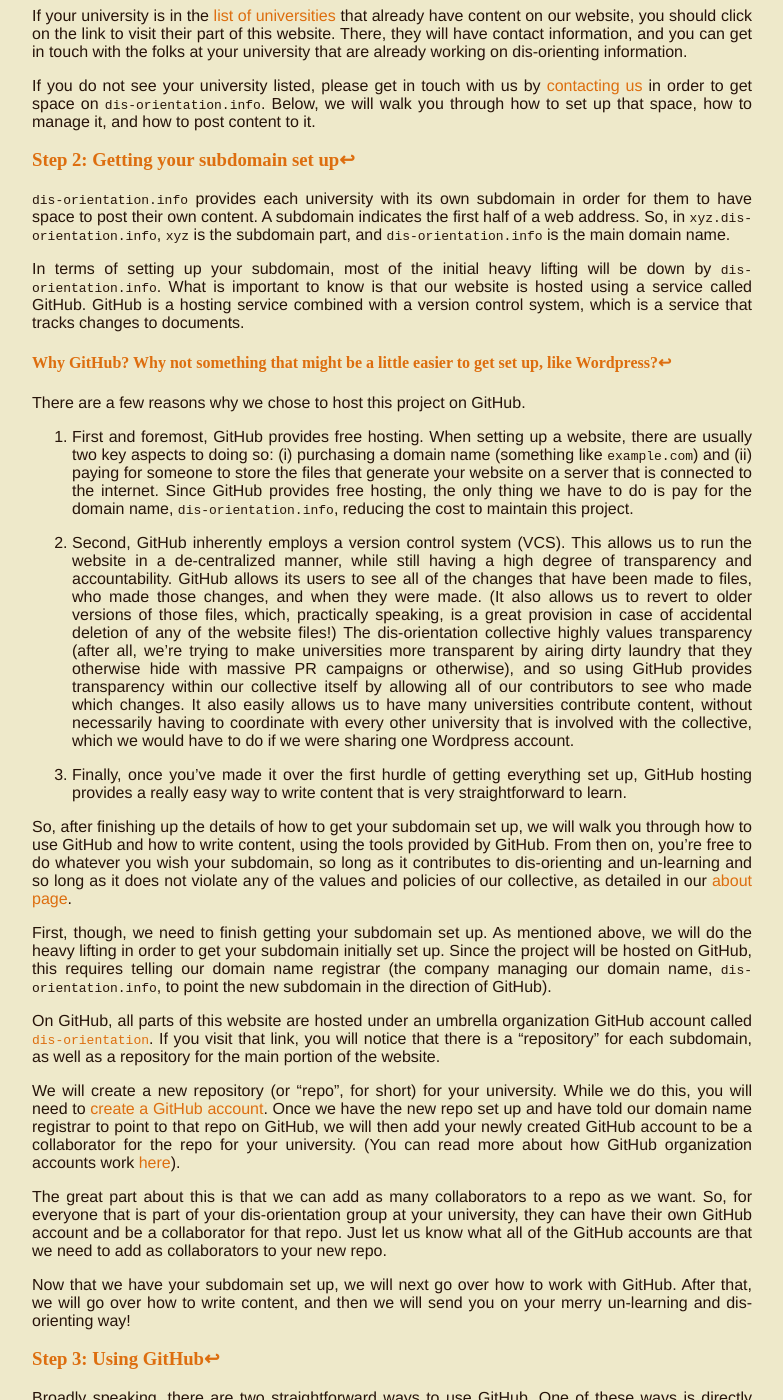
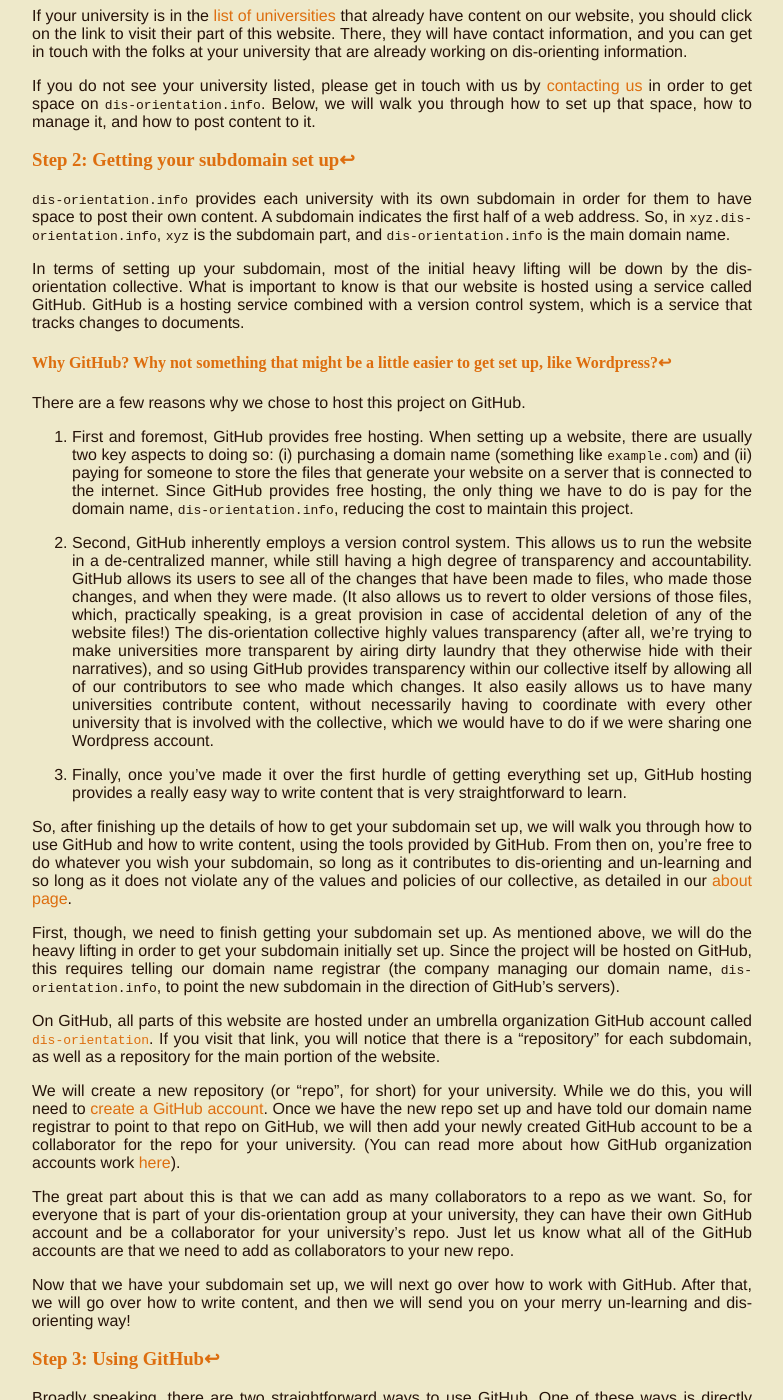
Before and after one commit to dis-orientation/dis-orientation.github.io, a Jekyll site: the page built from involved.md, in a window 1280 px wide and 1400 px high, scrolled down 842 px. Shown: the whole window, without its empty margins (248-1031 px from the left). Built offline with Jekyll 4.4.1, drawn with Linux system fonts in a browser that asks for light colours; Markdown is read by kramdown in place of the engine named in the settings; some of the changed text lies outside the part shown.

Commit message:
changed all instances of Disorientation to Dis-orientation collective and some other cleanup

```diff
--- a/_config.yml
+++ b/_config.yml
@@ -1,4 +1,4 @@
-name: "Disorientation collective"
+name: "Dis-orientation collective"
 description: "All the things you ought to know about universities"
 
 url: "http://dis-orientation.info"
--- a/_includes/header.html
+++ b/_includes/header.html
@@ -23,7 +23,7 @@
 
 			<div id="header-wrapper">
 
-				<div id="page-title"><table><tr><td class="left"><h1><a href="http://dis-orientation.info">Disorientation collective</a></h1></td><td class="right"><a href="https://twitter.com/dis_orientation"><img alt="twitter" width="40" src="/../images/twitter.png"></a></td></tr></table></div><!-- END page-title div-->
+				<div id="page-title"><table><tr><td class="left"><h1><a href="http://dis-orientation.info">Dis-orientation collective</a></h1></td><td class="right"><a href="https://twitter.com/dis_orientation"><img alt="twitter" width="40" src="/../images/twitter.png"></a></td></tr></table></div><!-- END page-title div-->
 
 				<div id="header">
 					<ul>
--- a/involved.md
+++ b/involved.md
@@ -3,11 +3,11 @@
 layout: default
 ---
 
-## Get Involved with `dis-orientation.info`
+## Get Involved with the dis-orientation collective
 
-Below, we aim to present a comprehensive guide as to how to get involved with `dis-orientation.info`.
+Below, we aim to present a comprehensive guide as to how to get involved with the dis-orientation collective.
 
-`dis-orientation.info` is a collaboration between individuals at a wide variety of universities. As such, the content on this website is not homogenous, though we are all committed to bringing to the fore systemic issues with universities by disrupting the normal narrative that unversities tell with dis-orienting information about our universitives. To learn more about us, you should read our [about page](http://dis-orientation.info/about).
+The dis-orientation collective and its web presence at `dis-orientation.info` is a collaboration between individuals at a wide variety of universities. As such, the content on this website is not homogenous. Although the content is not necessarily homogenous, we are all committed to bringing to the fore systemic issues with universities by disrupting the normal narrative that unversities tell with dis-orienting information. To learn more about us, you should read our [about page](http://dis-orientation.info/about).
 
 Below, we will focus on how to get involved if your university isn't already involved.
 
@@ -43,7 +43,7 @@
 
 `dis-orientation.info` provides each university with its own subdomain in order for them to have space to post their own content. A subdomain indicates the first half of a web address. So, in `xyz.dis-orientation.info`, `xyz` is the subdomain part, and `dis-orientation.info` is the main domain name.
 
-In terms of setting up your subdomain, most of the initial heavy lifting will be down by `dis-orientation.info`. What is important to know is that our website is hosted using a service called GitHub. GitHub is a hosting service combined with a version control system, which is a service that tracks changes to documents.
+In terms of setting up your subdomain, most of the initial heavy lifting will be down by the dis-orientation collective. What is important to know is that our website is hosted using a service called GitHub. GitHub is a hosting service combined with a version control system, which is a service that tracks changes to documents.
 
 #### <a id="why-github">Why GitHub? Why not something that might be a little easier to get set up, like Wordpress?</a><a href="#toc">↩</a>
 
@@ -51,19 +51,19 @@
 
 1. First and foremost, GitHub provides free hosting. When setting up a website, there are usually two key aspects to doing so: (i) purchasing a domain name (something like `example.com`) and (ii) paying for someone to store the files that generate your website on a server that is connected to the internet. Since GitHub provides free hosting, the only thing we have to do is pay for the domain name, `dis-orientation.info`, reducing the cost to maintain this project.
 
-1. Second, GitHub inherently employs a version control system (VCS). This allows us to run the website in a de-centralized manner, while still having a high degree of transparency and accountability. GitHub allows its users to see all of the changes that have been made to files, who made those changes, and when they were made. (It also allows us to revert to older versions of those files, which, practically speaking, is a great provision in case of accidental deletion of any of the website files!) The dis-orientation collective highly values transparency (after all, we're trying to make universities more transparent by airing dirty laundry that they otherwise hide with massive PR campaigns or otherwise), and so using GitHub provides transparency within our collective itself by allowing all of our contributors to see who made which changes. It also easily allows us to have many universities contribute content, without necessarily having to coordinate with every other university that is involved with the collective, which we would have to do if we were sharing one Wordpress account.
+1. Second, GitHub inherently employs a version control system. This allows us to run the website in a de-centralized manner, while still having a high degree of transparency and accountability. GitHub allows its users to see all of the changes that have been made to files, who made those changes, and when they were made. (It also allows us to revert to older versions of those files, which, practically speaking, is a great provision in case of accidental deletion of any of the website files!) The dis-orientation collective highly values transparency (after all, we're trying to make universities more transparent by airing dirty laundry that they otherwise hide with their narratives), and so using GitHub provides transparency within our collective itself by allowing all of our contributors to see who made which changes. It also easily allows us to have many universities contribute content, without necessarily having to coordinate with every other university that is involved with the collective, which we would have to do if we were sharing one Wordpress account.
 
 1. Finally, once you've made it over the first hurdle of getting everything set up, GitHub hosting provides a really easy way to write content that is very straightforward to learn.
 
 So, after finishing up the details of how to get your subdomain set up, we will walk you through how to use GitHub and how to write content, using the tools provided by GitHub. From then on, you're free to do whatever you wish your subdomain, so long as it contributes to dis-orienting and un-learning and so long as it does not violate any of the values and policies of our collective, as detailed in our [about page](http://dis-orientation.info/about).
 
-First, though, we need to finish getting your subdomain set up. As mentioned above, we will do the heavy lifting in order to get your subdomain initially set up. Since the project will be hosted on GitHub, this requires telling our domain name registrar (the company managing our domain name, `dis-orientation.info`, to point the new subdomain in the direction of GitHub).
+First, though, we need to finish getting your subdomain set up. As mentioned above, we will do the heavy lifting in order to get your subdomain initially set up. Since the project will be hosted on GitHub, this requires telling our domain name registrar (the company managing our domain name, `dis-orientation.info`, to point the new subdomain in the direction of GitHub's servers).
 
 On GitHub, all parts of this website are hosted under an umbrella organization GitHub account called [`dis-orientation`](https://github.com/dis-orientation). If you visit that link, you will notice that there is a "repository" for each subdomain, as well as a repository for the main portion of the website.
 
 We will create a new repository (or "repo", for short) for your university. While we do this, you will need to [create a GitHub account](https://github.com/join). Once we have the new repo set up and have told our domain name registrar to point to that repo on GitHub, we will then add your newly created GitHub account to be a collaborator for the repo for your university. (You can read more about how GitHub organization accounts work [here](https://github.com/blog/674-introducing-organizations)).
 
-The great part about this is that we can add as many collaborators to a repo as we want. So, for everyone that is part of your dis-orientation group at your university, they can have their own GitHub account and be a collaborator for that repo. Just let us know what all of the GitHub accounts are that we need to add as collaborators to your new repo.
+The great part about this is that we can add as many collaborators to a repo as we want. So, for everyone that is part of your dis-orientation group at your university, they can have their own GitHub account and be a collaborator for your university's repo. Just let us know what all of the GitHub accounts are that we need to add as collaborators to your new repo.
 
 Now that we have your subdomain set up, we will next go over how to work with GitHub. After that, we will go over how to write content, and then we will send you on your merry un-learning and dis-orienting way!
 
```
Also changed, not shown: about.md (+1 -1 lines), contact.md (+1 -1 lines), index.md (+1 -1 lines).
